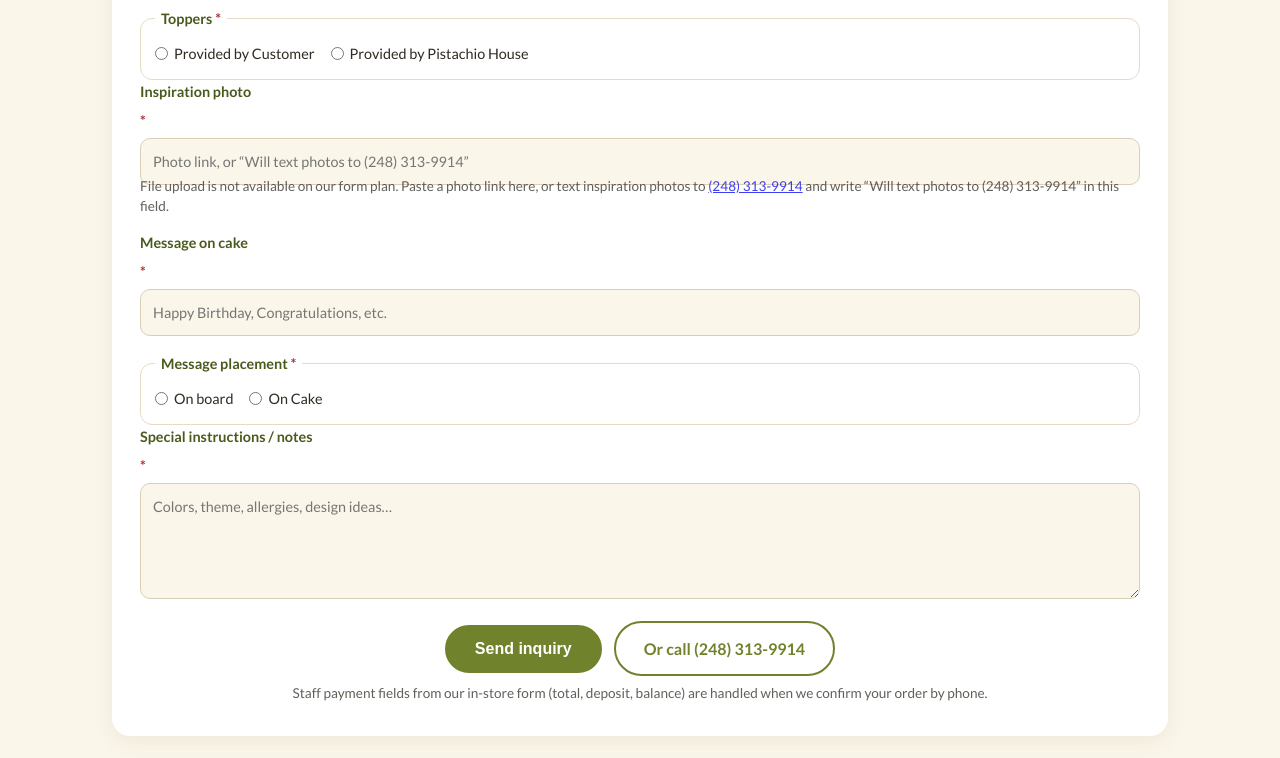
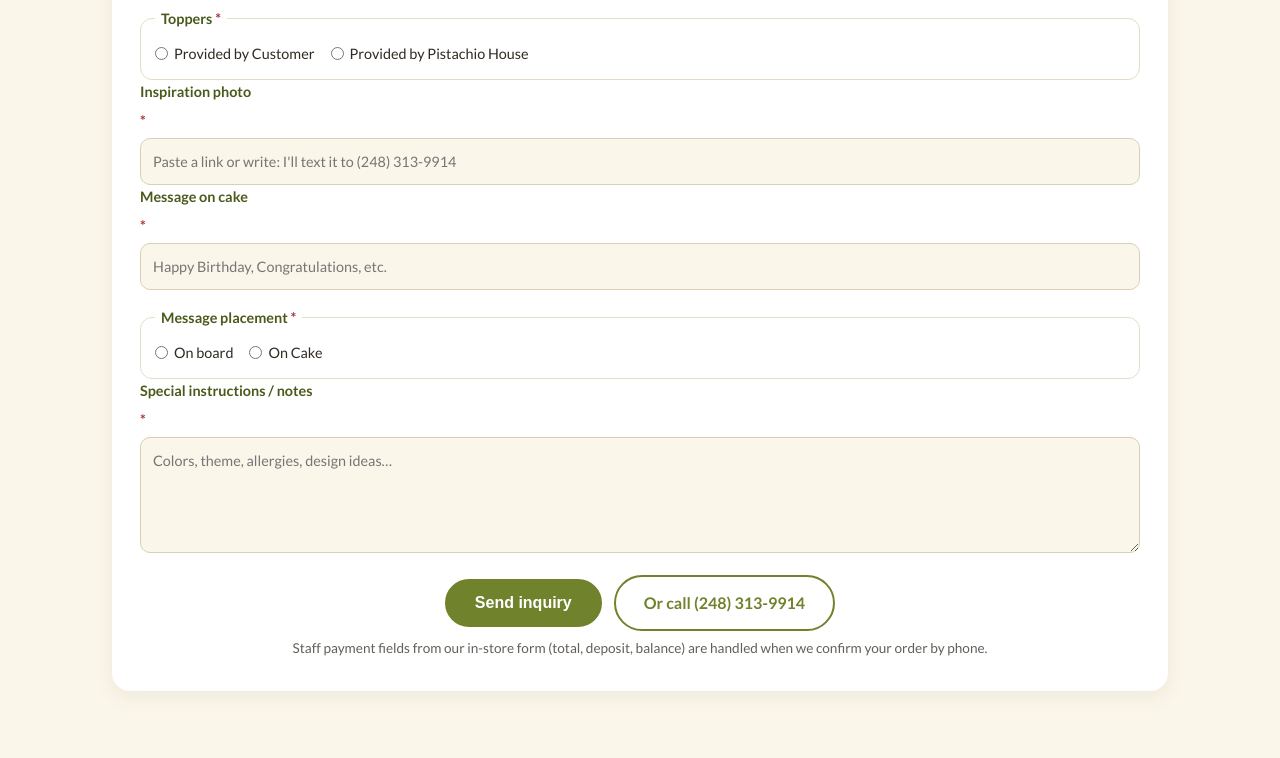
Before and after one commit to MookieFlukie/pistachiohouse, a plain HTML site: page custom-cakes.html in a window 1280 px wide. Shown: the part 2080-2838 px from the top of the page. Drawn offline with nearby package versions, Linux system fonts and the light colour scheme.

Commit message:
Simplify inspiration photo field copy on custom cakes
Remove customer-facing notes about form-plan upload limits.
Keep a short placeholder directing people to paste a link or
say they will text the photo.

```diff
--- a/custom-cakes.html
+++ b/custom-cakes.html
@@ -116,9 +116,8 @@
 </div></fieldset>
 
 <label class="fg full">Inspiration photo <span class="req">*</span>
-<input name="inspiration_photo" type="text" required placeholder="Photo link, or “Will text photos to (248) 313-9914”">
+<input name="inspiration_photo" type="text" required placeholder="Paste a link or write: I'll text it to (248) 313-9914">
 </label>
-<p class="hint" style="margin-top:-8px;margin-bottom:14px">File upload is not available on our form plan. Paste a photo link here, or text inspiration photos to <a href="tel:+12483139914">(248) 313-9914</a> and write “Will text photos to (248) 313-9914” in this field.</p>
 
 <div class="form-grid">
 <label class="fg full">Message on cake <span class="req">*</span><input name="message" type="text" maxlength="120" required placeholder="Happy Birthday, Congratulations, etc."></label>
```
